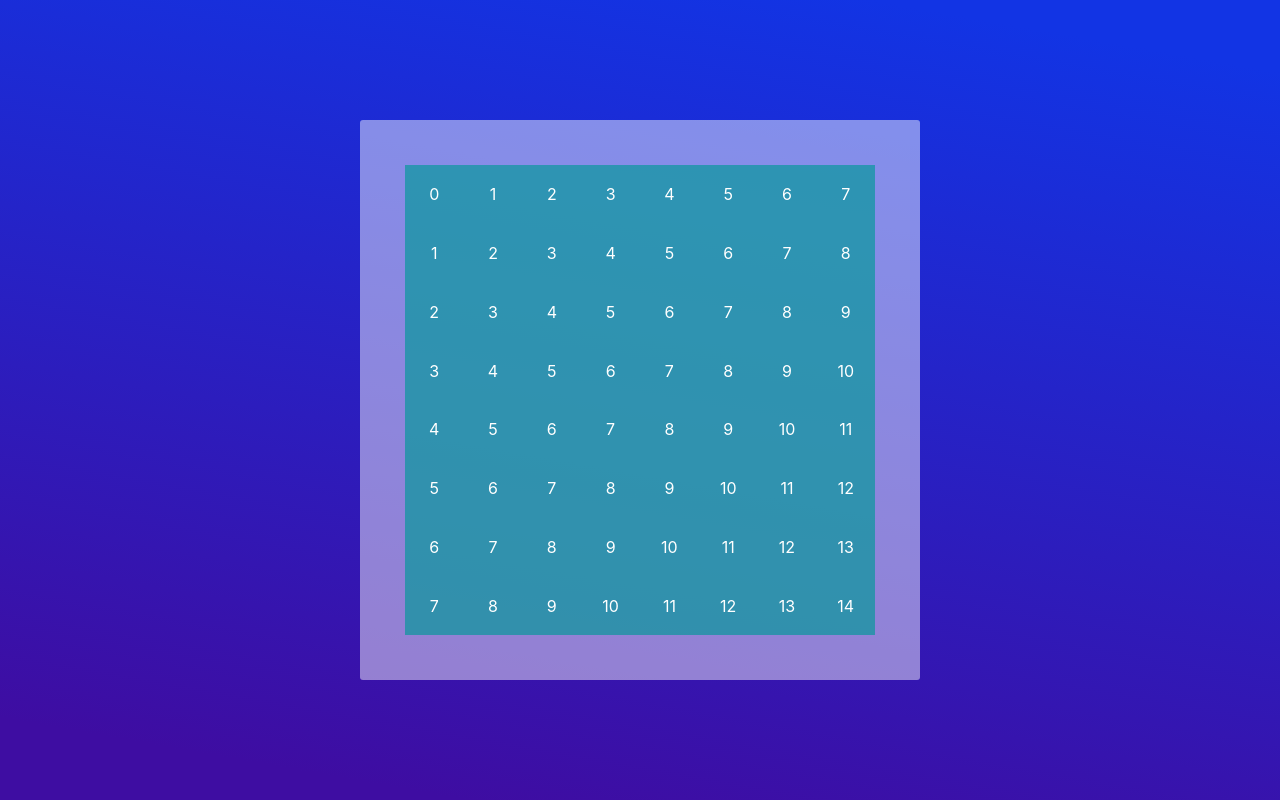
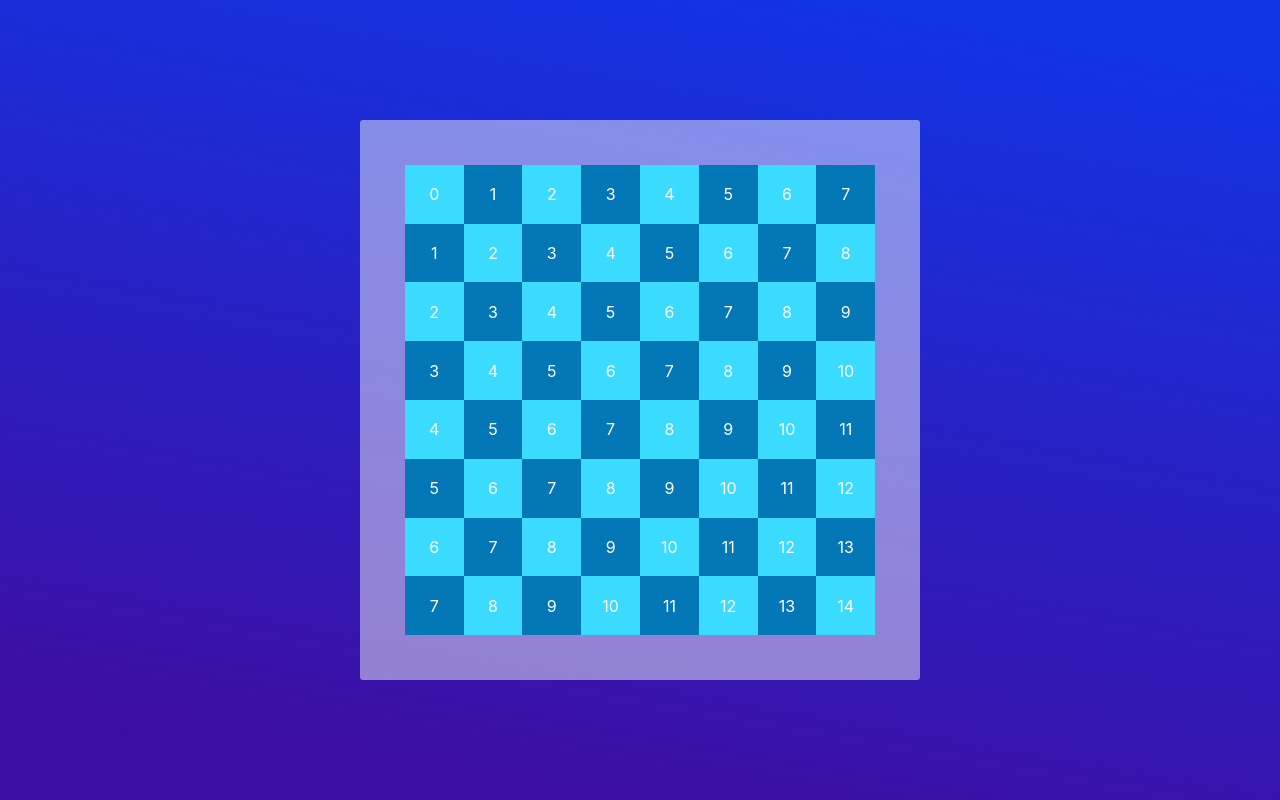
Before and after one commit to thatvictor7/checkers, a React (Create React App) app: page / in a window 1280 px wide. Built offline with nearby package versions, Linux system fonts and the light colour scheme.

Commit message:
added state and made checkerboard appearence on board

```diff
--- a/src/App.js
+++ b/src/App.js
@@ -1,12 +1,32 @@
+import React from 'react'
 import Board from './components/board.jsx'
 import './styling/App.css';
 
-function App() {
-  return (
-    <div className="App flex-centered">
+// function App() {
+//   return (
+//     <div className="App flex-centered">
+//       <Board />
+//     </div>
+//   );
+// }
+
+// export default App;
+
+class App extends React.Component {
+  constructor(props){
+    super(props)
+    this.state = {
+      data: 1
+    }
+  }
+
+  render() {
+    return(
+          <div className="App flex-centered">
       <Board />
     </div>
-  );
+    )
+  }
 }
 
-export default App;
+export default App
--- a/src/components/board.jsx
+++ b/src/components/board.jsx
@@ -1,4 +1,10 @@
 import '../styling/board.css'
+
+function colorSelector(num) {
+    return num % 2 === 0 ?
+    <div key={num} style={{backgroundColor: "#3bdbff"}} className='square flex-centered'>{num}</div> :
+    <div key={num} style={{backgroundColor: "#0478b7"}} className='square flex-centered'>{num}</div>
+}
 
 export default function Board() {
 
@@ -8,17 +14,6 @@ export default function Board() {
     // const columnChar = ['0', '1', '2', '3', '4', '5', '6', '7']
     const columnChar = [0,1,2,3,4,5,6,7]
 
-    // function checker() {
-    //     // for (let i = 0; i < 8; i++) {
-    //     //     return(
-    //     //         <div>t</div>
-    //     //     )
-    //     // }
-    //     rowNum.map((val, index) => {
-    //         return <div key={index} className='square'>{val}</div>
-    //     })
-    // }
-
     return (
         <div id='board-container' >
             {rowNum.map((val, index) => {
@@ -27,7 +22,8 @@ export default function Board() {
                 <div className='column'>
                     {columnChar.map((v,i) => {
                         var res = val + v
-                    return <div className='square flex-centered'>{res}</div>
+                    return colorSelector(res)
+                    // return <div key={res} className='square flex-centered'>{res}</div>
                 })}
                 </div>
             )
```
